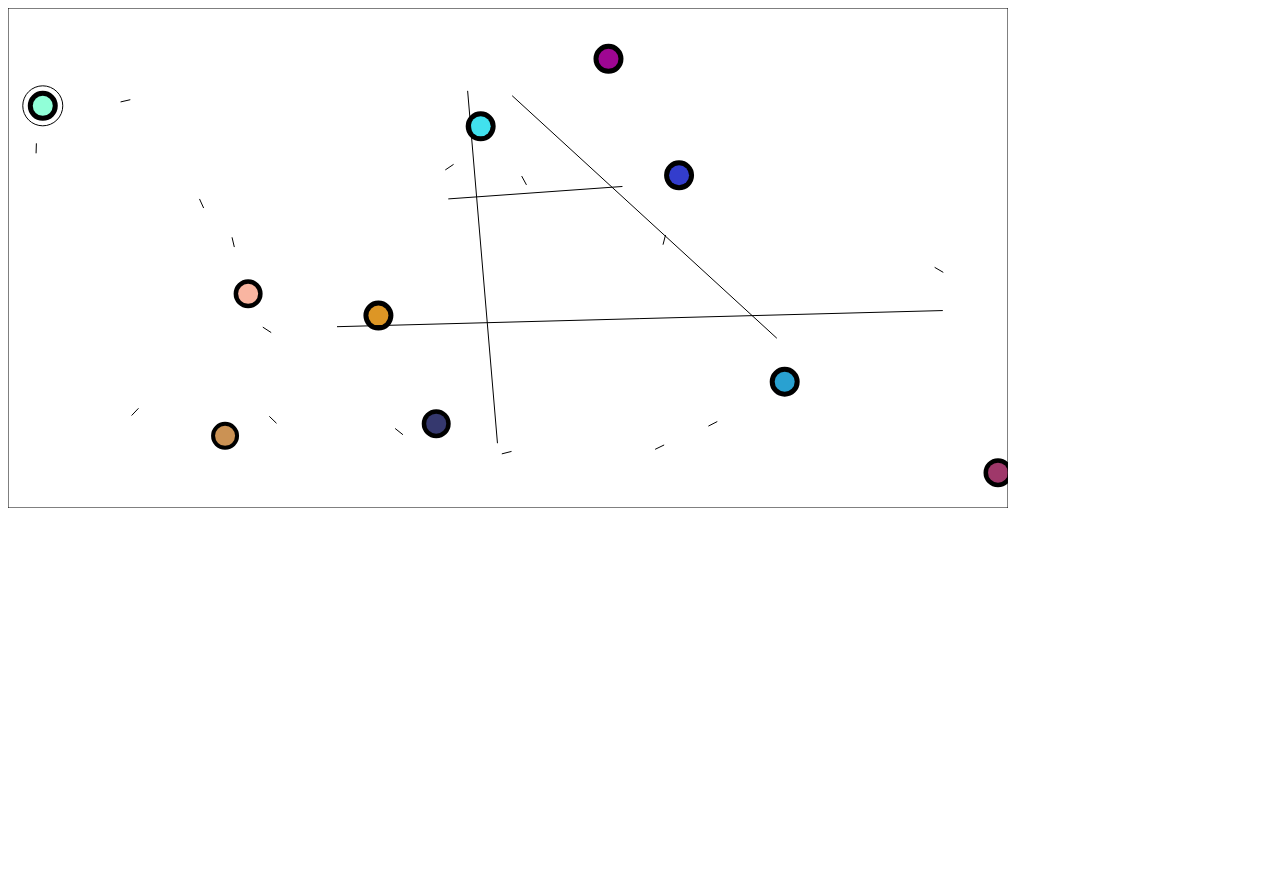
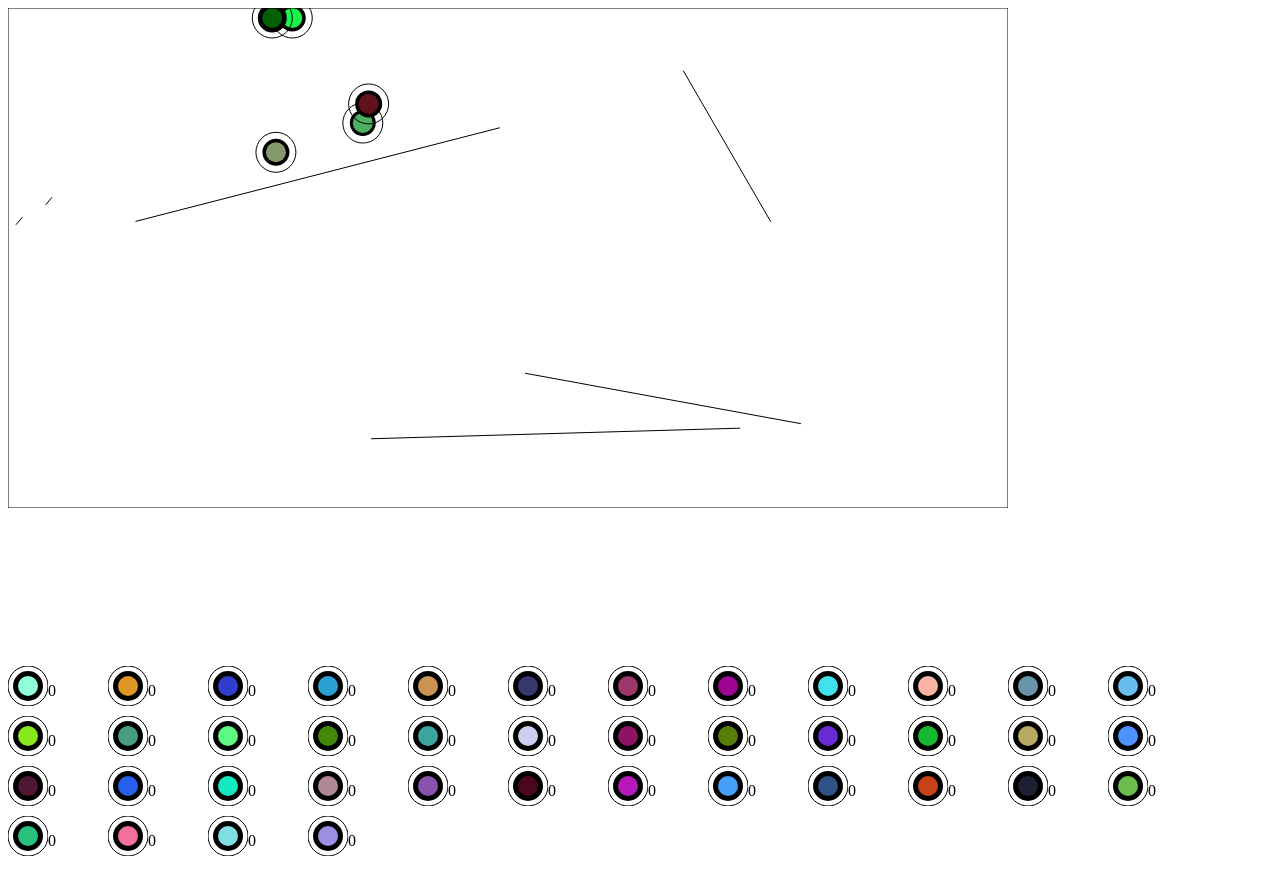
Before and after one commit to chiuhans111/AgentGame, a plain HTML site: page index.html in a window 1280 px wide. Before the commit the page ends 800 px from the top, so only its background shows below. Drawn offline with Linux system fonts and the light colour scheme.

Commit message:
update mechanism

```diff
--- a/framework/AI.js
+++ b/framework/AI.js
@@ -112,7 +112,7 @@ class AIAgent extends Agent {
 
             this.coefficients = []
             this.coefficients.push(this.random_weight(
-                this.RAY_SAMPLES * 2 + 4 + this.FEED_BACK_SIZE, // life, ammo, reload, score
+                this.RAY_SAMPLES * 2 + 4 + this.FEED_BACK_SIZE, // life, bullets, reload, score
                 this.KERNAL_SIZE,
                 -1, 1
             ))
@@ -137,7 +137,7 @@ class AIAgent extends Agent {
             // ...this.sees.see_bullet,
             ...this.sees.see_wall,
             this.life / 100,
-            this.weapon.ammo / this.weapon.ammo_full,
+            this.weapon.remain_bullets / this.weapon.bullets,
             this.weapon.reload_timer / this.weapon.reload_time,
             this.score,
             ...this.feed_back_signal
@@ -160,7 +160,7 @@ class AIAgent extends Agent {
         const mdx = (fdx * output[0] - fdy * output[1])
         const mdy = (fdy * output[0] + fdx * output[1])
 
-        let dr = output[2]
+        let dr = output[2] * 0.1
 
         // const max_dr = 0.5
         // if (dr > max_dr) dr = max_dr
--- a/framework/game.js
+++ b/framework/game.js
@@ -44,43 +44,56 @@ class Bullet extends GameObject {
     draw(canvas, ctx) {
         drawline(ctx, this.geometry())
     }
+    dispose() {
+        this.agent = null
+    }
 }
 
 class Weapon {
     constructor(agent) {
         this.agent = agent
         this.bullet_speed = 10
-        this.cool_down_time = 5
+        this.cool_down_time = 3
         this.cool_down_timer = this.cool_down_time
         this.damage = 10
 
-        this.ammo_full = 20
-        this.ammo = this.ammo_full
+        this.bullets = 20
+        this.remain_bullets = this.bullets
         this.reload_time = 100
         this.reload_timer = 0
+
+        this.magazines = 3
     }
 
     update() {
         if (this.cool_down_timer < this.cool_down_time)
             this.cool_down_timer += 1
+
         if (this.reload_time > 0)
             this.reload_timer -= 1
 
-        if (this.ammo <= 0) {
+        if (this.remain_bullets <= 0) {
             this.reload_timer = this.reload_time
-            this.ammo = this.ammo_full
+            this.remain_bullets = this.bullets
+            this.magazines -= 1
         }
     }
 
     fire(dx, dy) {
-        if (this.cool_down_timer >= this.cool_down_time && this.reload_timer <= 0) {
-            this.cool_down_timer = 0
-            let d = Math.sqrt(dx * dx + dy * dy)
-            dx = dx / d * this.bullet_speed
-            dy = dy / d * this.bullet_speed
-            this.ammo -= 1
-            return new Bullet(this.agent, this.agent.x, this.agent.y, dx, dy, this.damage)
-        } return false
+        if (this.magazines <= 0) return false
+        if (this.cool_down_timer < this.cool_down_time) return false
+        if (this.reload_timer > 0) return false
+
+        this.cool_down_timer = 0
+        let d = Math.sqrt(dx * dx + dy * dy)
+        dx = dx / d * this.bullet_speed
+        dy = dy / d * this.bullet_speed
+        this.remain_bullets -= 1
+        return new Bullet(this.agent, this.agent.x, this.agent.y, dx, dy, this.damage)
+    }
+
+    dispose() {
+        this.agent = null
     }
 }
 
@@ -174,6 +187,12 @@ class Agent extends GameObject {
         this.x += dx
         this.y += dy
     }
+
+    dispose() {
+        this.game = null
+        this.weapon.dispose()
+        this.weapon = null
+    }
 }
 
 
@@ -212,11 +231,12 @@ class Game extends GameObject {
     }
 
     update() {
+        this.agents.filter(x => x.life <= 0).map(x => x.dispose())
         this.agents = this.agents.filter(x => x.life > 0)
         this.bullets = this.bullets.filter(x => x.life > 0)
 
-        this.agents.map(x => x.update())
-        this.bullets.map(x => x.update())
+        this.agents.filter(x => x.life > 0).map(x => x.update())
+        this.bullets.filter(x => x.life > 0).map(x => x.update())
 
         let collides = []
         for (let agent of this.agents) {
@@ -303,4 +323,12 @@ class Game extends GameObject {
         casts.sort(x => x.depth)
         return casts
     }
+
+    dispose() {
+        this.agents.filter(x => x.life > 0).map(x => x.dispose())
+        this.bullets.map(x => x.dispose())
+        this.agents = null
+        this.bullets = null
+        this.walls = null
+    }
 }
--- /dev/null
+++ b/framework/plot.js
@@ -0,0 +1,48 @@
+class Plot {
+    constructor(width, height, root) {
+        /** @type {HTMLCanvasElement} */
+        this.canvas = document.createElement('canvas')
+        this.canvas.width = width
+        this.canvas.height = height
+        root.append(this.canvas)
+        this.ctx = this.canvas.getContext('2d')
+    }
+
+    plot1d(value) {
+        if(value.length==0) return value
+
+        this.ctx.clearRect(0, 0, this.canvas.width, this.canvas.height)
+        const max_points = this.canvas.width*2
+
+        if (value.length > max_points) {
+            let old_value = value
+            value = []
+            for (let i = 0; i < max_points; i++) {
+                let j = Math.round(i / max_points * old_value.length)
+                value.push(old_value[j])
+            }
+        }
+
+        const max_val = value.reduce((a, b) => Math.max(a, b))
+        const min_val = value.reduce((a, b) => Math.min(a, b))
+        const val_range = max_val - min_val
+
+        const margin = 10
+        const origin_x = margin / 2
+        const origin_y = margin / 2
+
+        const plot_width = this.canvas.width - margin
+        const plot_height = this.canvas.height - margin
+
+        const len = value.length
+        this.ctx.beginPath()
+        for (let i = 0; i < len; i++) {
+            let x = i / len * plot_width + origin_x
+            let y = (1 - (value[i] - min_val) / val_range) * plot_height + origin_y
+            if (i == 0) this.ctx.moveTo(x, y)
+            else this.ctx.lineTo(x, y)
+        }
+        this.ctx.stroke()
+        return value
+    }
+}
--- /dev/null
+++ b/framework/scoreboard.js
@@ -0,0 +1,43 @@
+class Scoreboard {
+    constructor(root) {
+        this.div = document.createElement('div')
+        this.div.style.display = 'flex'
+        this.div.style.flexWrap = 'wrap'
+
+        root.append(this.div)
+        this.canvas_list = []
+    }
+
+    update(agents) {
+        this.div.innerHTML = ''
+        for (let i = 0; i < agents.length; i++) {
+            const row = document.createElement('div')
+            row.style.display = 'flex'
+            row.style.width = '100px'
+
+            const agent = agents[i]
+            if (this.canvas_list.length <= i) {
+                const canvas = document.createElement('canvas')
+                const ctx = canvas.getContext('2d')
+                canvas.style.width = '40px'
+                canvas.style.height = '40px'
+                canvas.width = 40
+                canvas.height = 40
+                this.canvas_list.push([canvas, ctx])
+            }
+            const [canvas, ctx] = this.canvas_list[i]
+            ctx.reset()
+            ctx.clearRect(0, 0, canvas.width, canvas.height)
+            ctx.translate(canvas.width / 2 - agent.x, canvas.height / 2 - agent.y)
+            if (agent.game !== null)
+                agent.game.draw(canvas, ctx)
+            else agent.draw(canvas, ctx)
+            row.append(canvas)
+
+            const info = document.createElement('p')
+            info.textContent = Math.round(agent.score)
+            row.append(info)
+            this.div.append(row)
+        }
+    }
+}
--- a/index.html
+++ b/index.html
@@ -14,6 +14,8 @@
     <script src="./framework/game.js"></script>
     <script src="./framework/player.js"></script>
     <script src="./framework/AI.js"></script>
+    <script src="./framework/plot.js"></script>
+    <script src="./framework/scoreboard.js"></script>
     <script src="./main.js"></script>
     <script src="./test.js"></script>
 </body>
--- a/main.js
+++ b/main.js
@@ -1,6 +1,5 @@
 const width = 1000
 const height = 500
-
 
 
 let canvas = document.createElement('canvas')
@@ -15,19 +14,56 @@ document.body.append(canvas)
 
 const margin = 50
 
+// Game mechanism
+let player_per_match = 5
+
+let game_timer = 0
+let game_time = 500
+
+let round = 0
+let total_round = 10
+
 let AIAgents = []
 
-let total_amount = 10
-let keep_amount = 5
+let game = null
+
+// Game Queue
+let agent_in_queue = []
+
+// Evolution
+let total_amount = 40
+let keep_amount = 20
 let F = 0.5
 let CR = 0.5
 
+
+// Visualizatino
+let high_score_history = []
+const history_plot = new Plot(300, 150, document.body)
+const scoreboard = new Scoreboard(document.body)
+// Other setting
+let speed_up = 1
+
+
+function first_initialization() {
     for (let i = 0; i < total_amount; i++)
         AIAgents.push(new AIAgent(null, 0, 0))
+    initialize_game()
+}
+
+function initialize_round() {
+    round += 1
+    agent_in_queue = []
+    for (let agent of AIAgents) agent_in_queue.push(agent)
+}
+
 
 function initialize_game() {
-    const game = new Game()
-
+    if (game !== null) {
+        game.dispose()
+        game = null
+    }
+    game = new Game()
     // let agent = new PlayerAgent(game, 50, 50)
     // game.agents.push(agent)
 
@@ -44,8 +80,24 @@ function initialize_game() {
     game.walls.push(new Wall(width, 0, width, height))
 
     let index = 0
-    for (let agent of AIAgents) {
-        agent.index = index
+
+    const agent_queued = []
+
+    for (let i = 0; i < player_per_match; i++) {
+        const len = agent_in_queue.length
+        if (len > 0) {
+            const random_index = Math.floor(Math.random() * len)
+            agent_queued.push(agent_in_queue[random_index])
+            agent_in_queue.splice(random_index, 1)
+        } else {
+            let agent = new AIAgent(null, 0, 0)
+            const random_index = Math.floor(Math.random() * AIAgents.length)
+            agent.coefficients = AIAgents[random_index].coefficients
+            agent_queued.push(agent)
+        }
+    }
+
+    for (let agent of agent_queued) {
         agent.x = Math.random() * (width - margin * 2) + margin
         agent.y = Math.random() * (height - margin * 2) + margin
         agent.initialize(game)
@@ -53,28 +105,16 @@ function initialize_game() {
         index += 1
     }
 
-    return game
+    game_timer = 0
+
 }
-let game = initialize_game()
-let game_timer = 0
-let game_time = 200
-let speed_up = 1
-let round = 0
-let total_round = 10
-
-function main_loop() {
-    requestAnimationFrame(main_loop)
-
-    for (let iteration = 0; iteration < speed_up; iteration++) {
-
-        if (game_timer > game_time) {
-            round += 1
-            if (round >= total_round) {
-                round = 0
 
 
+function do_mutation() {
     AIAgents = AIAgents.sort((a, b) => b.score - a.score).slice(0, keep_amount)
-                console.log(AIAgents[0].score)
+    high_score_history.push(AIAgents[0].score)
+
+    AIAgents.map((x, i) => x.index = i)
     // Evolution
     for (let i = 0; i < total_amount - keep_amount; i++) {
 
@@ -125,25 +165,57 @@ function main_loop() {
         AIAgents.push(new_agent)
         // break
     }
+}
 
+function initialize_new_epoch() {
+    round = 0
+    do_mutation()
     for (let agent of AIAgents) {
         agent.score = 0
     }
 }
 
 
+function is_round_finished() {
+    return agent_in_queue.length == 0
+}
 
-            game = initialize_game()
-            game_timer = 0
+function is_epoch_finished() {
+    return round > total_round
+}
+
+function is_game_finished() {
+    return game_timer > game_time
 }
 
 
-        ctx.clearRect(0, 0, canvas.width, canvas.height)
+
+function main_loop() {
+    setTimeout(() => {
+        main_loop()
+    }, 1000 / 50);
+
+    for (let iteration = 0; iteration < speed_up; iteration++) {
+
+        if (is_game_finished()) {
+            if (is_round_finished())
+                initialize_round()
+
+            if (is_epoch_finished())
+                initialize_new_epoch()
+
+            initialize_game()
+        }
+
         game.update()
         game_timer += 1
     }
 
+    ctx.clearRect(0, 0, canvas.width, canvas.height)
     game.draw(canvas, ctx)
+    high_score_history = history_plot.plot1d(high_score_history)
+    scoreboard.update(AIAgents)
 }
 
+first_initialization()
 main_loop()
```
Lines whose indentation alone changed are shown as unchanged.
